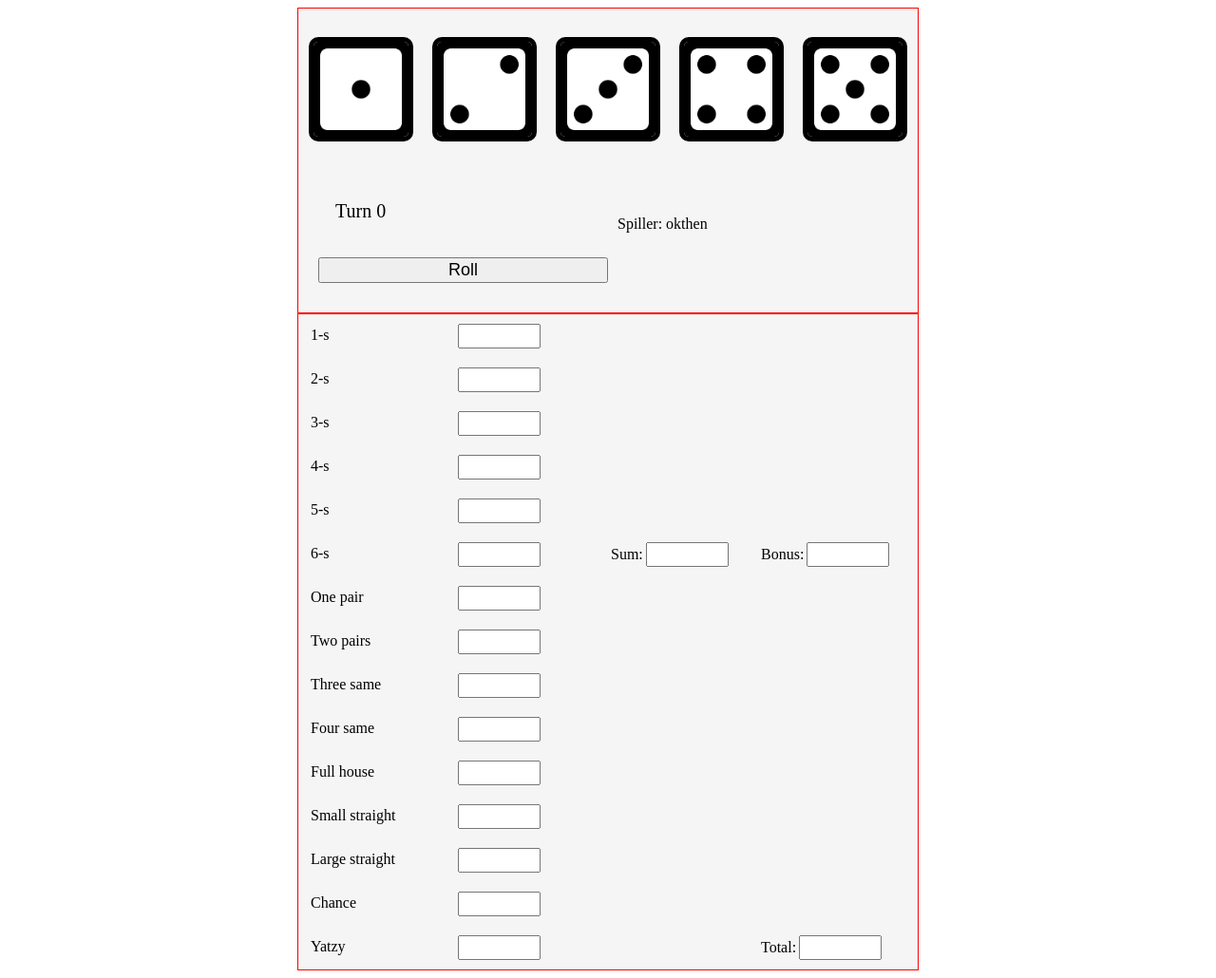
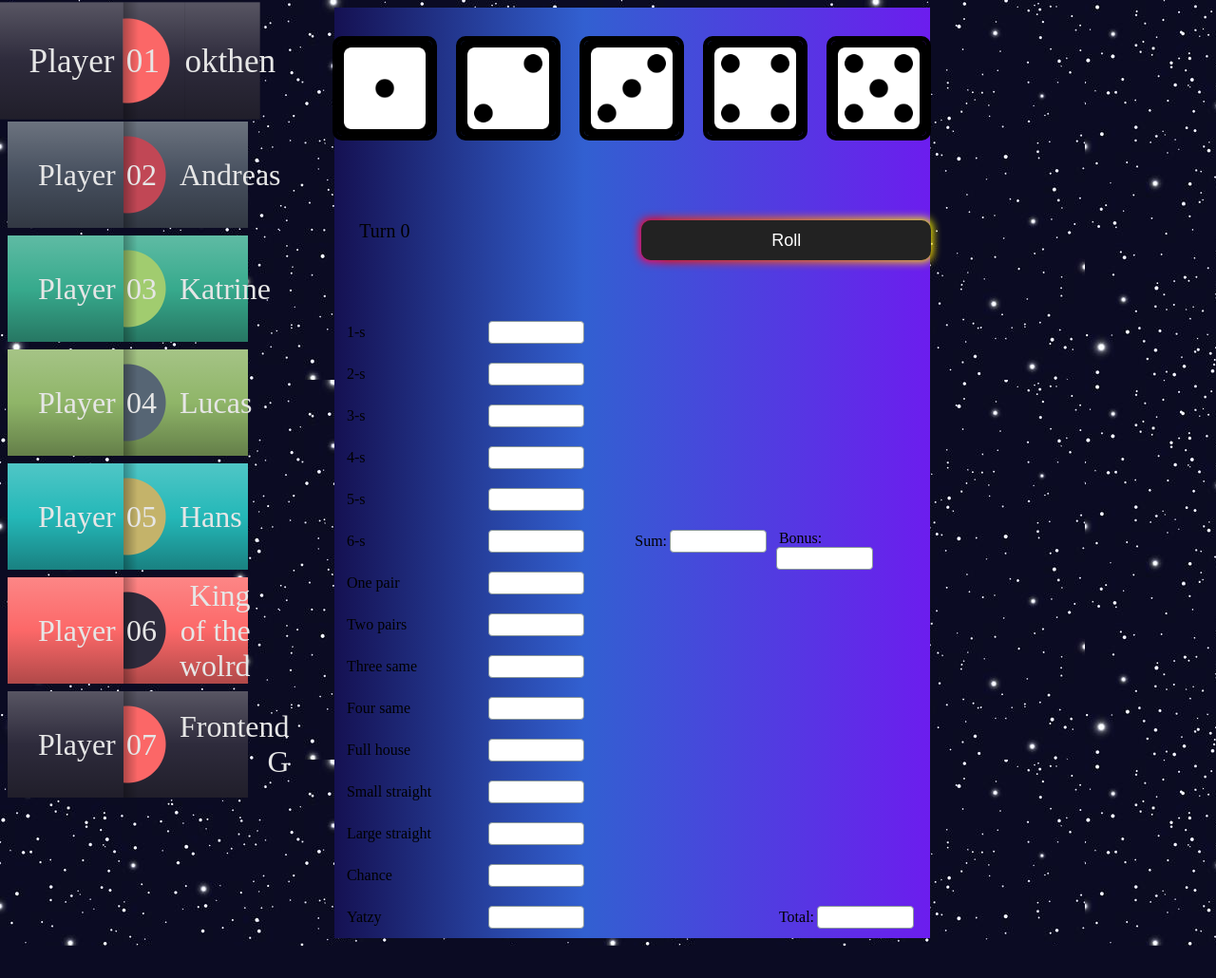
Before and after one commit to KatrineCLH/Yatzy2, a Node server app: page / in a window 1280 px wide. Shown: the whole page at 95% size. After the commit the page ends 996 px from the top, so only its background shows below. Run offline with Node 20, Linux system fonts and the light colour scheme.

Commit message:
wacky UI edits

```diff
--- a/app.js
+++ b/app.js
@@ -18,9 +18,15 @@ app.use(express.json());
 app.get('/', function (req, res) {
     //test SLET når UI er done
     currentPlayer = new Player("okthen");
-    players = [currentPlayer, new Player("tester2")]
+    players = [currentPlayer, new Player("Andreas"), new Player("Katrine"), new Player("Lucas"), new Player("Hans"), new Player("King of the wolrd"),new Player("Frontend G")]
 
-    res.render('yatzy', {name : currentPlayer});
+    const file = getGameFile();
+    if(file.gameState.isGameOngoing === false) {
+        res.render('error', {error: "No game started. Go to /register to start game."});
+        return;
+    }
+
+    res.render('yatzy', {name : currentPlayer, players: players});
 })
 
 app.get('/register', function (req, res) {
@@ -147,6 +153,17 @@ let currentPlayer;
 let players;
 //Lucas: fields pertinent to gameStatus is now an object
 let gameStatus = {turn: 0, currentPlayer: null, isGameOngoing: true}
+
+
+function getGameFile() {
+    try {
+      return JSON.parse(fileStream.readFileSync(gameFile));
+    }
+    catch{
+        return null;
+    }
+
+}
 
 
 //Various functions used in the game
--- a/public/js/index.js
+++ b/public/js/index.js
@@ -1,16 +1,23 @@
 let scores = [];
-let playerName;
 //Dice images
 let diceImages;
 let diceValues = [0, 0, 0, 0, 0];
+let prevPlayerLI;
 //Roll button for dice
 let rollButton = document.getElementById("rollButton");
 rollButton.onclick = () => buttonRoll();
 
 
+
 //Window onload. Do all the variable stuff here
 window.onload = function () {
     //Extracting all input fields (scores)and attaching event clickers
+
+    //setting first player to be first move.
+    prevPlayerLI = document.querySelector('li');
+    prevPlayerLI.style.transform = 'scale(1.10)';
+
+
     scores = document.querySelectorAll("input");
     for (let field of scores) {
         field.addEventListener("click", function (e) {
@@ -67,7 +74,10 @@ function postChoice(element) {
                 scores[i].style.backgroundColor = 'white';
             }
         }
-        document.getElementById('playerName').innerText ="Spiller: " + data.player.name;
+        prevPlayerLI.style.transform = 'scale(1)';
+        let newPlayerLI =  document.getElementById(data.player.name);
+        newPlayerLI.style.transform = 'scale(1.10)';
+        prevPlayerLI = newPlayerLI;
         turn = data.turn;
         rollButton.disabled = false;
     })
@@ -84,14 +94,12 @@ function buttonRoll() {
 
         return response.json();
     }).then(data => {
-        console.log(data);
         for (let i = 0; i < dice.length; i++) {
             diceValues[i] = data.dice[i];
             dice[i].style.borderColor = "black";
         }
 
         updateDice();
-        console.log(scores);
         for (let i = 0; i < scores.length; i++) {
             scores[i].value = getScore(i, data.pot).value;
         }
--- a/public/styles/yatzy.css
+++ b/public/styles/yatzy.css
@@ -1,10 +1,23 @@
+body {
+    background-image: url(../background/RR-v-jan-2019-135.jpg);
+}
+
+#container {
+    display: grid;
+    grid-template-columns:  20% 80%;
+}
+
+#content {
+    margin-left: -20%;
+}
+
 #diceContainer {
-    border: 1px solid red;
     width: 50%;
     height: 300px;
     margin: auto;
     padding: 10px;
-    background-color: whitesmoke;
+    background: rgb(21,17,82);
+    background: linear-gradient(90deg, rgba(21,17,82,1) 0%, rgba(50,96,209,1) 42%, rgba(108,29,238,1) 100%);
 
     display: grid;
     grid-template-rows: 50% 50%;
@@ -45,17 +58,12 @@ img {
     margin-left: 18px;
 }
 
-
-
-
-
-
 #scoreBoard {
-    border: 1px solid red;
     width: 50%;
     margin: auto;
     padding: 10px;
-    background-color: whitesmoke;
+    background: rgb(21,17,82);
+    background: linear-gradient(90deg, rgba(21,17,82,1) 0%, rgba(50,96,209,1) 42%, rgba(108,29,238,1) 100%);
 
     display: grid;
     grid-template-columns: repeat(2, 1fr);
@@ -92,10 +100,191 @@ img {
 }
 
 input {
-    height: 20px;
-    width: 50%;
+
+width: 50%;
+height: 20px;
+border-radius: 4px;
+padding-left: 12px;
+font-size: 14px;
+font-weight: normal;
+border: 1px solid rgb(137, 151, 155);
+transition: border-color 150ms ease-in-out 0s;
+outline: none;
+padding-right: 12px;
 }
 
 label {
     padding: 3px 3px;
 }
+
+.ol-players,
+.ol-players * {
+	margin: 0;
+	padding: 0;
+	box-sizing: border-box;
+}
+.ol-players {
+	width: max-content;
+	max-width: 100%;
+	display: flex;
+	flex-direction: column;
+	gap: 0.25em;
+	font-size: clamp(1rem, 5vw, 2rem);
+	color: hsl(0, 0%, 90%);
+
+	list-style: none;
+	counter-reset: ol-players-counter;
+}
+.ol-players > li {
+	counter-increment: ol-players-counter;
+	padding-inline: 1em;
+	display: grid;
+	grid-template-columns: min-content min-content auto;
+	align-items: center;
+	background: linear-gradient(
+			hsla(0 0% 100% / 0.2),
+			transparent 50%,
+			hsla(0 0% 0% / 0.3)
+		),
+		var(--clr_bg);
+	text-align: right;
+	transition: transform 250ms ease;
+	cursor: default;
+	/* text-shadow: 0 0 5px hsla(0 0% 50% / 0.75); */
+}
+
+
+.ol-players > li::before,
+.ol-players > li::after {
+	display: grid;
+	align-items: center;
+	grid-row: 1;
+	text-align: left;
+}
+.ol-players > li::before {
+	content: var(--text);
+	grid-column: 1;
+	padding-inline-end: 0.25em;
+}
+.ol-players > li::after {
+	content: counter(ol-players-counter, decimal-leading-zero);
+	grid-column: 2;
+	width: 1.75em;
+	height: 3.5em;
+	background-image: linear-gradient(
+			90deg,
+			rgba(0, 0, 0, 0.3),
+			rgba(0, 0, 0, 0) 25%
+		),
+		radial-gradient(
+			circle at 0.125em center,
+			var(--clr_accent) 1.25em,
+			transparent calc(1.25em + 1px)
+		);
+	padding-inline-start: 0.1em;
+}
+
+
+.ol-players > li:nth-child(6n + 1) {
+	--clr_bg: #2e2b3c;
+	--clr_accent: #fb6767;
+}
+.ol-players > li:nth-child(6n + 2) {
+	--clr_bg: #47505f;
+	--clr_accent: #c14755;
+}
+.ol-players > li:nth-child(6n + 3) {
+	--clr_bg: #37aa8d;
+	--clr_accent: #a1cc6f;
+}
+.ol-players > li:nth-child(6n + 4) {
+	--clr_bg: #8fb568;
+	--clr_accent: #566574;
+}
+.ol-players > li:nth-child(6n + 5) {
+	--clr_bg: #24b8b8;
+	--clr_accent: #c4b36a;
+}
+.ol-players > li:nth-child(6n + 6) {
+	--clr_bg: #fc6868;
+	--clr_accent: #2e2b3c;
+}
+
+
+
+
+
+
+
+
+
+
+
+
+/* CSS */
+.button-85 {
+  padding: 0.6em 2em;
+  border: none;
+  outline: none;
+  color: rgb(255, 255, 255);
+  background: #111;
+  cursor: pointer;
+  position: relative;
+  z-index: 0;
+  border-radius: 10px;
+  user-select: none;
+  -webkit-user-select: none;
+  touch-action: manipulation;
+}
+
+.button-85:before {
+  content: "";
+  background: linear-gradient(
+    45deg,
+    #ff0000,
+    #ff7300,
+    #fffb00,
+    #48ff00,
+    #00ffd5,
+    #002bff,
+    #7a00ff,
+    #ff00c8,
+    #ff0000
+  );
+  position: absolute;
+  top: -2px;
+  left: -2px;
+  background-size: 400%;
+  z-index: -1;
+  filter: blur(5px);
+  -webkit-filter: blur(5px);
+  width: calc(100% + 4px);
+  height: calc(100% + 4px);
+  animation: glowing-button-85 20s linear infinite;
+  transition: opacity 0.3s ease-in-out;
+  border-radius: 10px;
+}
+
+@keyframes glowing-button-85 {
+  0% {
+    background-position: 0 0;
+  }
+  50% {
+    background-position: 400% 0;
+  }
+  100% {
+    background-position: 0 0;
+  }
+}
+
+.button-85:after {
+  z-index: -1;
+  content: "";
+  position: absolute;
+  width: 100%;
+  height: 100%;
+  background: #222;
+  left: 0;
+  top: 0;
+  border-radius: 10px;
+}
--- a/views/yatzy.pug
+++ b/views/yatzy.pug
@@ -5,63 +5,68 @@ html
         script(src="js/index.js", defer)
         link(rel='stylesheet', type="text/css" href='/styles/yatzy.css')
     body
-        #diceContainer
-            #diceDiv
-                img#die1(src="../DiceImages/dice-six-faces-one.png")
-                img#die2(src="../DiceImages/dice-six-faces-two.png")
-                img#die3(src="../DiceImages/dice-six-faces-three.png")
-                img#die4(src="../DiceImages/dice-six-faces-four.png")
-                img#die5(src="../DiceImages/dice-six-faces-five.png")
-            #rollDiv
-                div#turn Turn 0
-                p#playerName Spiller: #{ name.name }
-                button#rollButton Roll
-        #scoreBoard
-            .scoreBoardLeft
-                .scoreBoardLeftColumns#1
-                    label(for="1-s") 1-s
-                    label(for="2-s") 2-s
-                    label(for="3-s") 3-s
-                    label(for="4-s") 4-s
-                    label(for="5-s") 5-s
-                    label(for="6-s") 6-s
-                    label(for="One pair") One pair
-                    label(for="Two pairs") Two pairs
-                    label(for="Three same") Three same
-                    label(for="Four same") Four same
-                    label(for="Full house") Full house
-                    label(for="Small straight") Small straight
-                    label(for="Large straight") Large straight
-                    label(for="Chance") Chance
-                    label(for="Yatzy") Yatzy
-                .scoreBoardLeftColumns#2
-                    input(type="text", id="1-s", name="1-s", readonly)
-                    input(type="text", id="2-s", name="2-s", readonly)
-                    input(type="text", id="3-s", name="3-s", readonly)
-                    input(type="text", id="4-s", name="4-s", readonly)
-                    input(type="text", id="5-s", name="5-s", readonly)
-                    input(type="text", id="6-s", name="6-s", readonly)
-                    input(type="text", id="One pair", name="One pair", readonly)
-                    input(type="text", id="Two pairs", name="Two pairs", readonly)
-                    input(type="text", id="Three same", name="Three same", readonly)
-                    input(type="text", id="Four same", name="Four same", readonly)
-                    input(type="text", id="Full house", name="Full house", readonly)
-                    input(type="text", id="Small straight", name="Small straight", readonly)
-                    input(type="text", id="Large straight", name="Large straight", readonly)
-                    input(type="text", id="Chance", name="Chance", readonly)
-                    input(type="text", id="Yatzy", name="Yatzy", readonly)
-            .scoreBoardRight
-                .scoreBoardRightColumns#3
-                    .bigBlock
-                    .bigBlock
-                        label(for="Sum") Sum:
-                        input(type="text", id="Sum", name="Sum", readonly)
-                    .bigBlock
-                .scoreBoardRightColumns#rightMostBlock
-                    .bigBlock
-                    .bigBlock
-                        label(for="Bonus") Bonus:
-                        input(type="text", id="Bonus", name="Bonus", readonly)
-                    .bigBlock#total
-                        label(for="Total") Total:
-                        input(type="text", id="Total", name="Totalt", readonly)
+        #container
+            #sidebar
+                ol.ol-players(style="--text:'Player'" id="playerList")
+                    each p in players
+                        li(id=p.name) #{ p.name }
+            #content
+                #diceContainer
+                    #diceDiv
+                        img#die1(src="../DiceImages/dice-six-faces-one.png")
+                        img#die2(src="../DiceImages/dice-six-faces-two.png")
+                        img#die3(src="../DiceImages/dice-six-faces-three.png")
+                        img#die4(src="../DiceImages/dice-six-faces-four.png")
+                        img#die5(src="../DiceImages/dice-six-faces-five.png")
+                    #rollDiv
+                        div#turn Turn 0
+                        button#rollButton.button-85 Roll
+                #scoreBoard
+                    .scoreBoardLeft
+                        .scoreBoardLeftColumns#1
+                            label(for="1-s") 1-s
+                            label(for="2-s") 2-s
+                            label(for="3-s") 3-s
+                            label(for="4-s") 4-s
+                            label(for="5-s") 5-s
+                            label(for="6-s") 6-s
+                            label(for="One pair") One pair
+                            label(for="Two pairs") Two pairs
+                            label(for="Three same") Three same
+                            label(for="Four same") Four same
+                            label(for="Full house") Full house
+                            label(for="Small straight") Small straight
+                            label(for="Large straight") Large straight
+                            label(for="Chance") Chance
+                            label(for="Yatzy") Yatzy
+                        .scoreBoardLeftColumns#2
+                            input(type="text", id="1-s", name="1-s", readonly)
+                            input(type="text", id="2-s", name="2-s", readonly)
+                            input(type="text", id="3-s", name="3-s", readonly)
+                            input(type="text", id="4-s", name="4-s", readonly)
+                            input(type="text", id="5-s", name="5-s", readonly)
+                            input(type="text", id="6-s", name="6-s", readonly)
+                            input(type="text", id="One pair", name="One pair", readonly)
+                            input(type="text", id="Two pairs", name="Two pairs", readonly)
+                            input(type="text", id="Three same", name="Three same", readonly)
+                            input(type="text", id="Four same", name="Four same", readonly)
+                            input(type="text", id="Full house", name="Full house", readonly)
+                            input(type="text", id="Small straight", name="Small straight", readonly)
+                            input(type="text", id="Large straight", name="Large straight", readonly)
+                            input(type="text", id="Chance", name="Chance", readonly)
+                            input(type="text", id="Yatzy", name="Yatzy", readonly)
+                    .scoreBoardRight
+                        .scoreBoardRightColumns#3
+                            .bigBlock
+                            .bigBlock
+                                label(for="Sum") Sum:
+                                input(type="text", id="Sum", name="Sum", readonly)
+                            .bigBlock
+                        .scoreBoardRightColumns#rightMostBlock
+                            .bigBlock
+                            .bigBlock
+                                label(for="Bonus") Bonus:
+                                input(type="text", id="Bonus", name="Bonus", readonly)
+                            .bigBlock#total
+                                label(for="Total") Total:
+                                input(type="text", id="Total", name="Totalt", readonly)
```
Also changed, not shown: public/background/RR-v-jan-2019-135.jpg (added).
